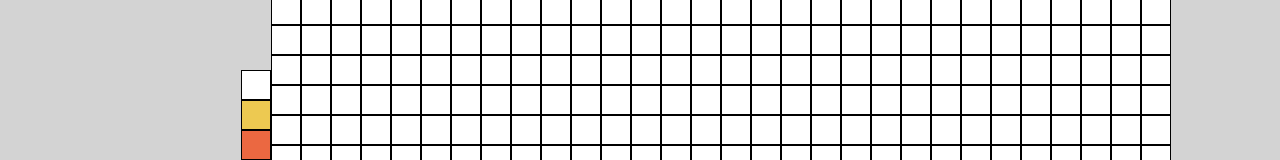
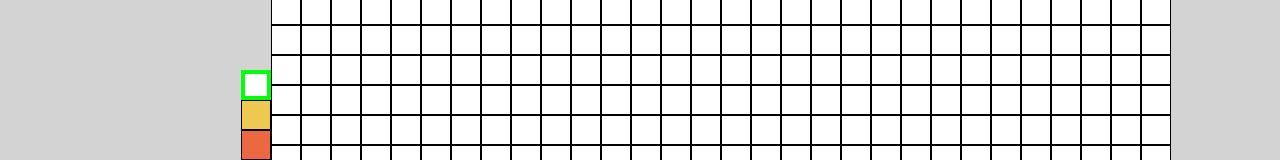
Before and after one commit to jessehall3/test_react_pixelart, a React (Create React App) app: page / in a window 1280 px wide. Shown: the part 225-385 px from the top of the page. Built offline with nearby package versions, Linux system fonts and the light colour scheme.

Commit message:
Now showing current color.

```diff
--- a/src/App.css
+++ b/src/App.css
@@ -50,5 +50,5 @@
 }
 
 .pixel.current-color {
-  border: 4px solid yellow;
+  border: 4px solid #00ff0a;
 }
--- a/src/App.js
+++ b/src/App.js
@@ -4,10 +4,12 @@ import ColorPicker from './components/ColorPicker';
 import './App.css';
 
 function App() {
+  const [color, setColor] = useState(0)
+
   return (
     <div className="App">
       <h1>Pixel Art</h1>
-      <ColorPicker />
+      <ColorPicker currentColor={color} />
       <Canvas />
     </div>
   );
--- a/src/components/ColorPicker.js
+++ b/src/components/ColorPicker.js
@@ -2,11 +2,15 @@ import React from 'react'
 import Pixel from './Pixel';
 import Colors from '../Colors'
 
-const ColorPicker = () => {
+const ColorPicker = (props) => {
   return (
     <div className="colorpicker">
       {Colors.map((color, index) => {
-        return <Pixel key={index} background={color} />
+        return <Pixel
+          key={index}
+          background={color}
+          current={Colors[props.currentColor] === color}
+        />
       })}
     </div>
   )
```
